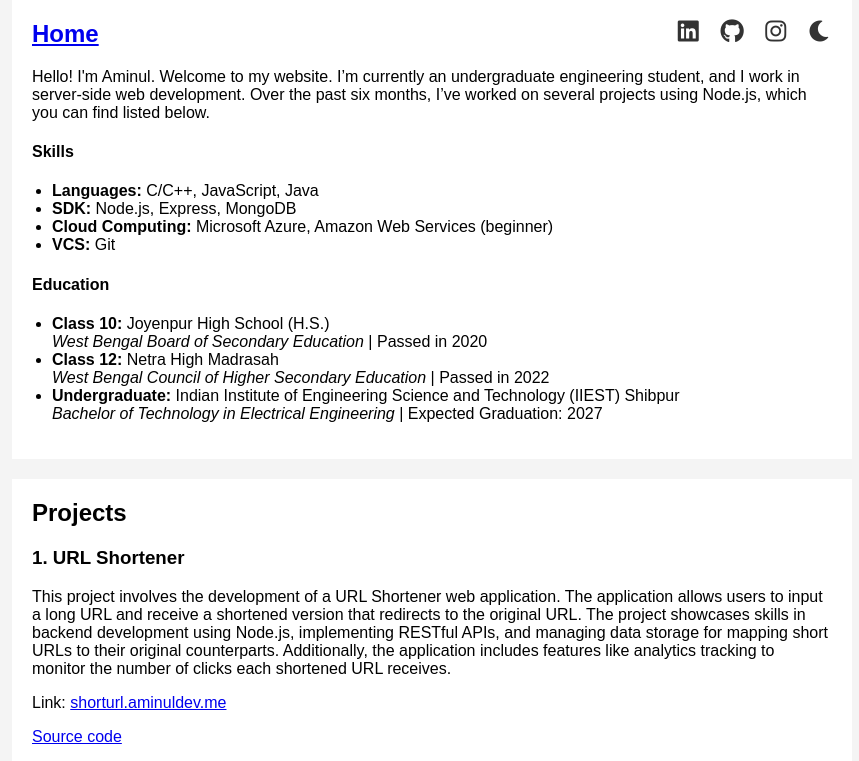
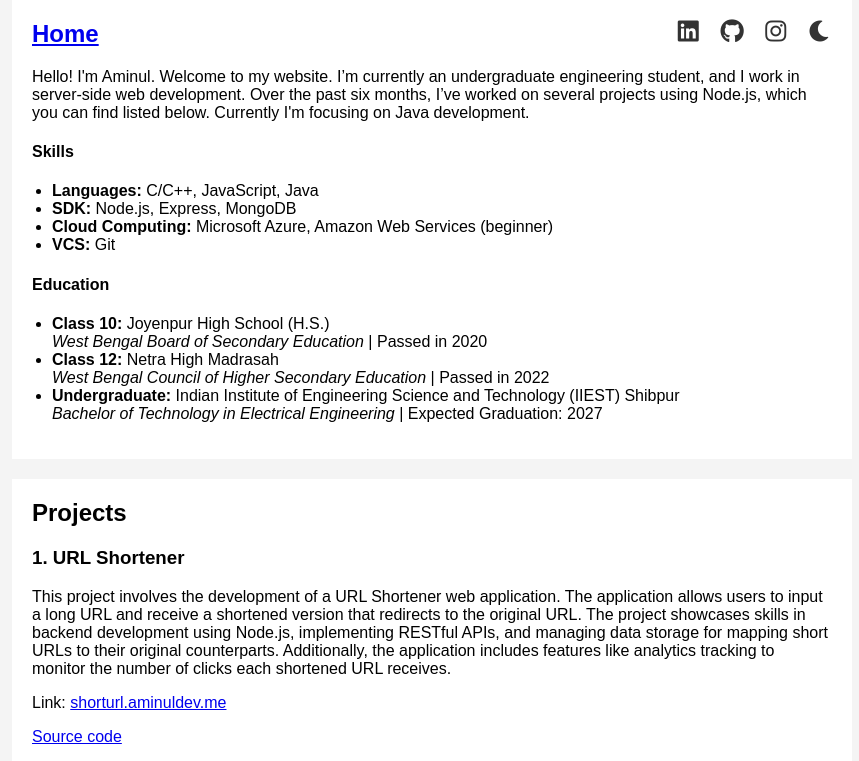
Before and after one commit to aminulislam33/portfolio, a website: page public/index.html in a window 1280 px wide. Shown: the top 761 px of the page, without its empty margins (208-1067 px from the left). Drawn offline with Linux system fonts and the light colour scheme.

Commit message:
merging conflict

```diff
--- a/public/index.html
+++ b/public/index.html
@@ -111,7 +111,7 @@
             </a>
         </div>
         <p>
-            Hello! I'm Aminul. Welcome to my website. I’m currently an undergraduate engineering student, and I work in server-side web development. Over the past six months, I’ve worked on several projects using Node.js, which you can find listed below.
+            Hello! I'm Aminul. Welcome to my website. I’m currently an undergraduate engineering student, and I work in server-side web development. Over the past six months, I’ve worked on several projects using Node.js, which you can find listed below. Currently I'm focusing on Java development.
         </p>
         <h4>Skills</h4>
         <ul>
```
